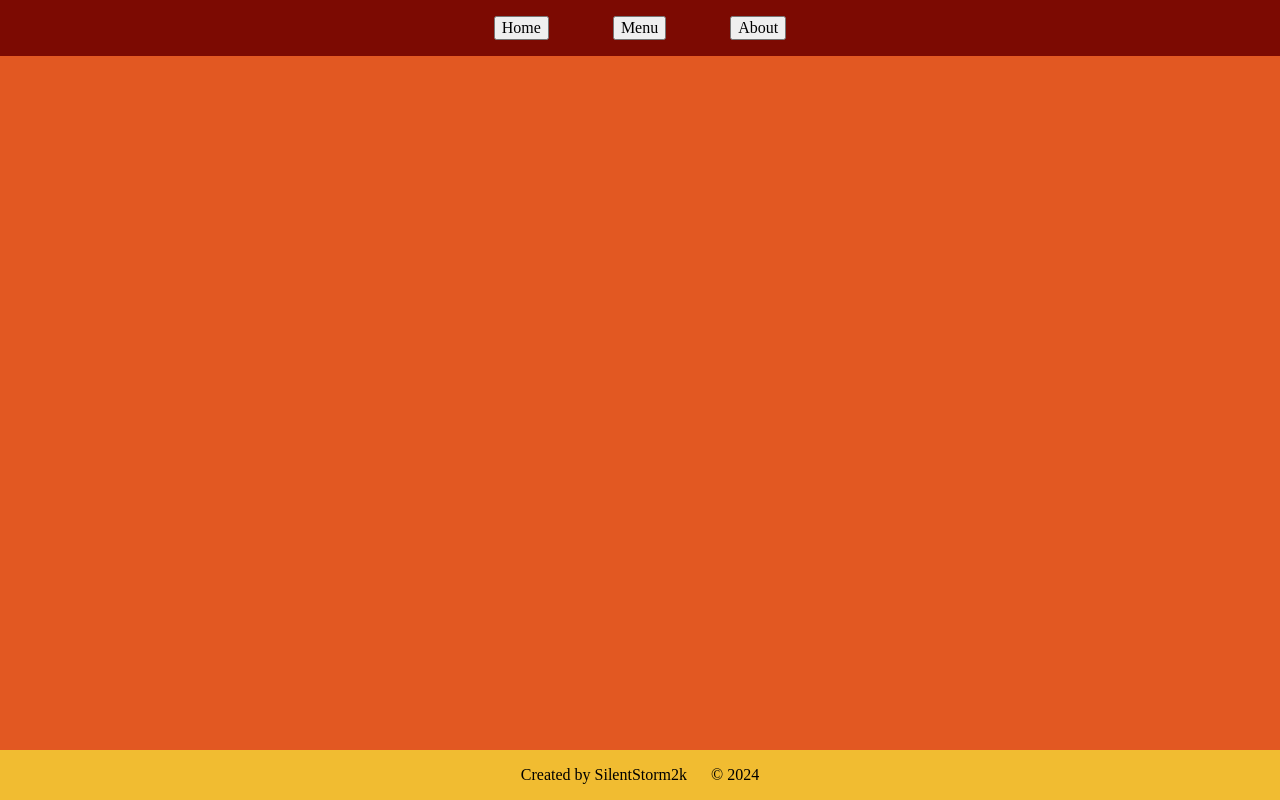
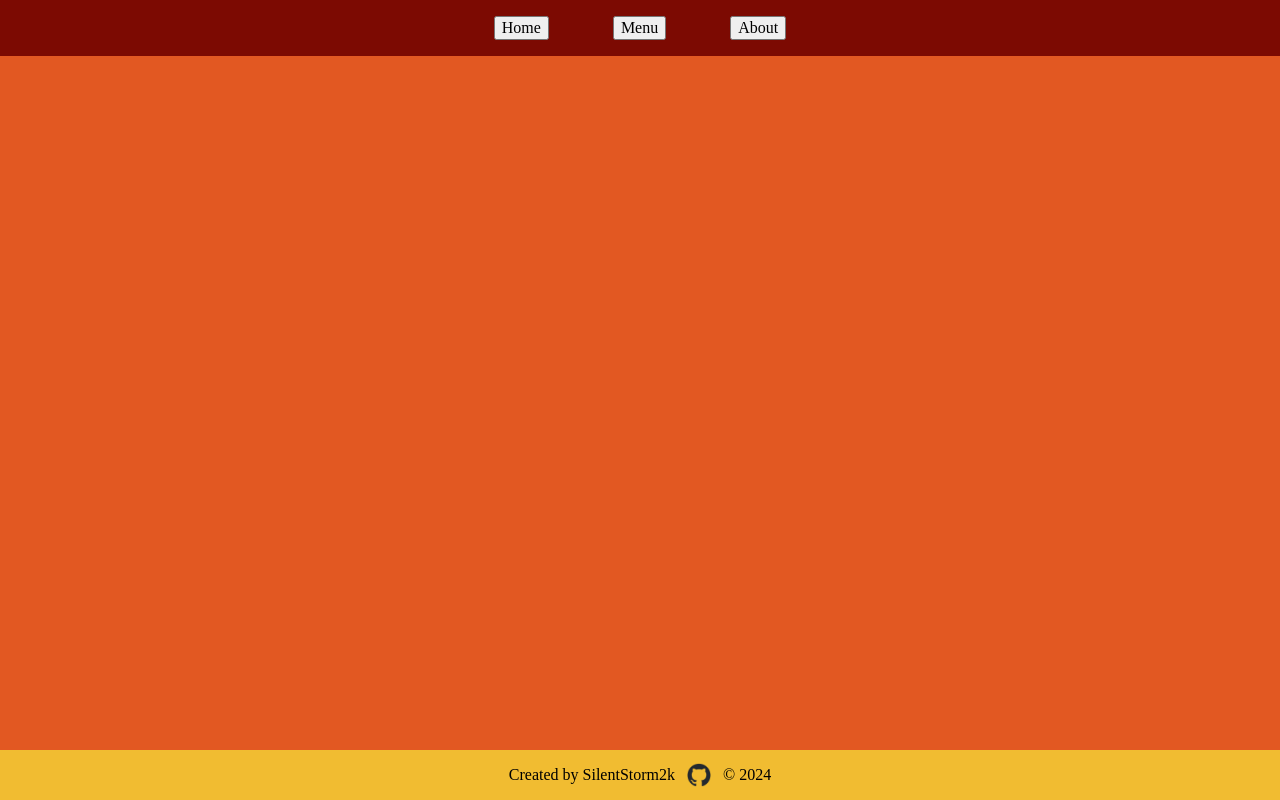
Before and after one commit to SilentStorm2k/Restaurant-Page, a website built with webpack: page src/index.html in a window 1280 px wide. Built offline with nearby package versions, Linux system fonts and the light colour scheme.

Commit message:
feat: added id for github link for styling

```diff
--- a/src/index.html
+++ b/src/index.html
@@ -17,7 +17,7 @@
     </div>
     <footer>
         <p>Created by SilentStorm2k</p>
-        <a href="https://github.com/SilentStorm2k"></a>
+        <a id="github" href="https://github.com/SilentStorm2k"></a>
         <p>&#169 2024</p>
     </footer>
 </body>
```
